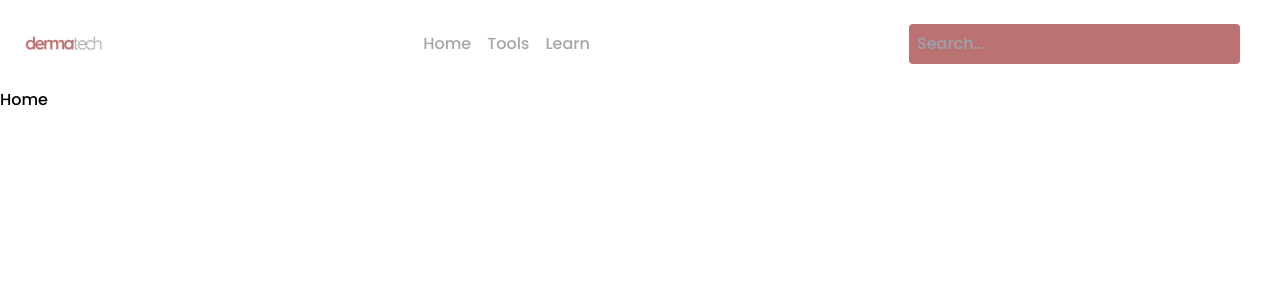
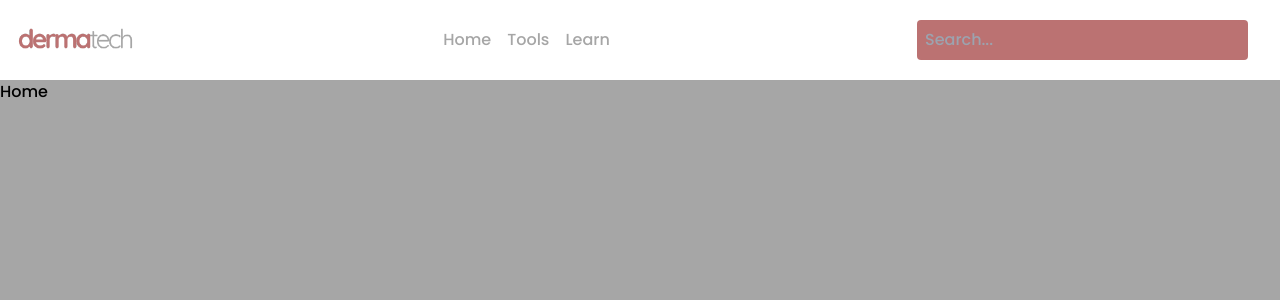
Before and after one commit to rebkg87/derma-tech-hackbcn, a React (Vite) app in the folder dermatech/: page / in a window 1280 px wide. Shown: the top 300 px of the page. Built offline with nearby package versions, Linux system fonts and the light colour scheme.

Commit message:
add navbar styles

```diff
--- a/dermatech/src/components/Navbar.jsx
+++ b/dermatech/src/components/Navbar.jsx
@@ -3,8 +3,8 @@
 const Navbar = () => {
     return (
         <nav>
-            <div className="container p-6 flex-row mx-auto flex items-center justify-between shadow-slate-400">
-                <img className='h-8' src="\images\dermatech1.png" />
+            <div className="p-4 flex-row mx-auto flex items-center justify-between shadow w-screen">
+                <img className='h-12' src="\images\dermatech1.png" />
                 <div className="flex flex-row gap-4">
                     <Link to="/link1" className="text-ligth-gray hover:text-pink active:text-pink">Home</Link>
                     <Link to="/link2" className="text-ligth-gray hover:text-pink active:text-pink">Tools</Link>
--- a/dermatech/src/pages/Home.jsx
+++ b/dermatech/src/pages/Home.jsx
@@ -1,7 +1,7 @@
 
 const Home = () => {
     return (
-        <div>Home</div>
+        <div className=" bg-ligth-gray w-screen h-screen">Home</div>
     )
 }
 
```
